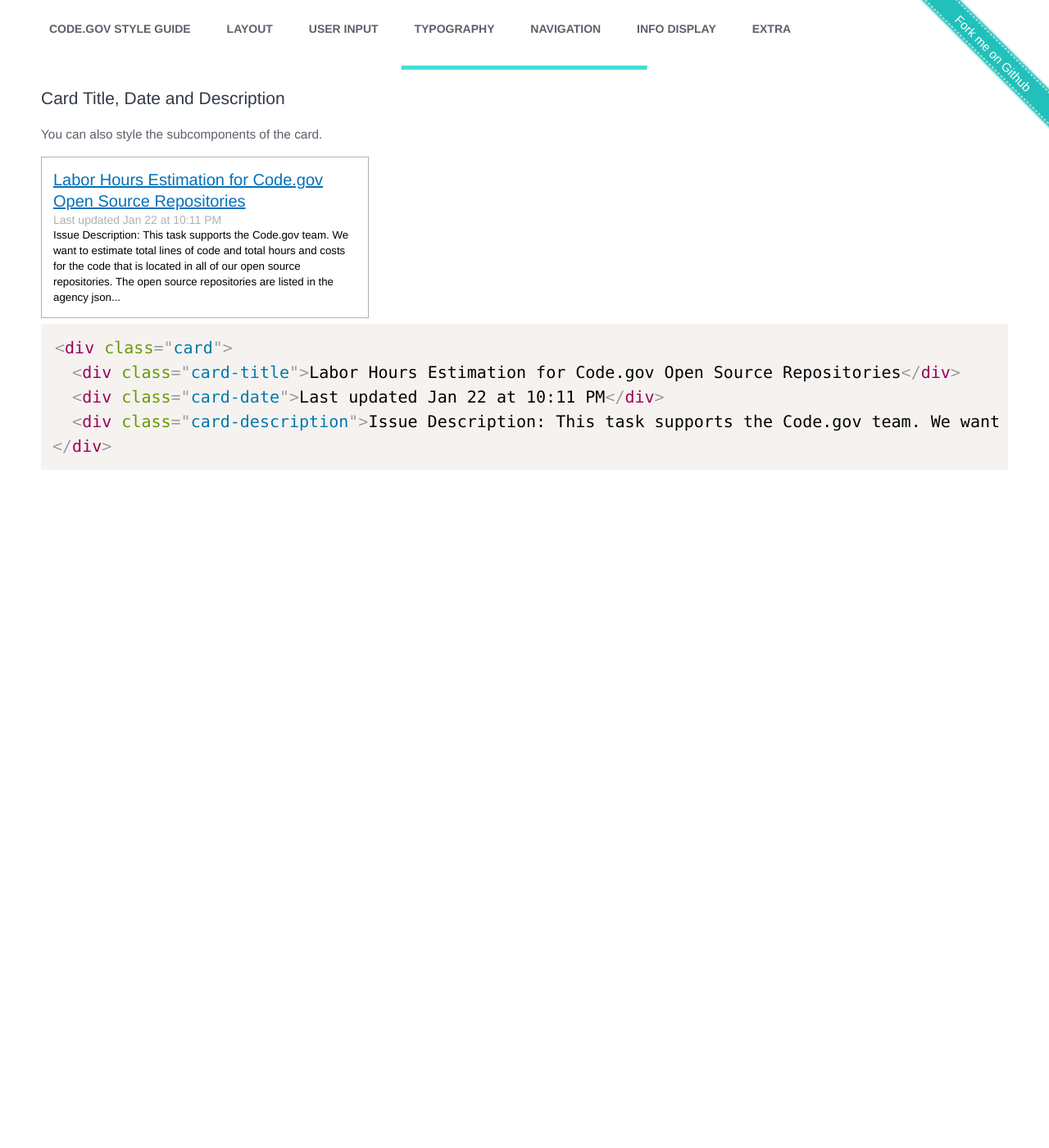
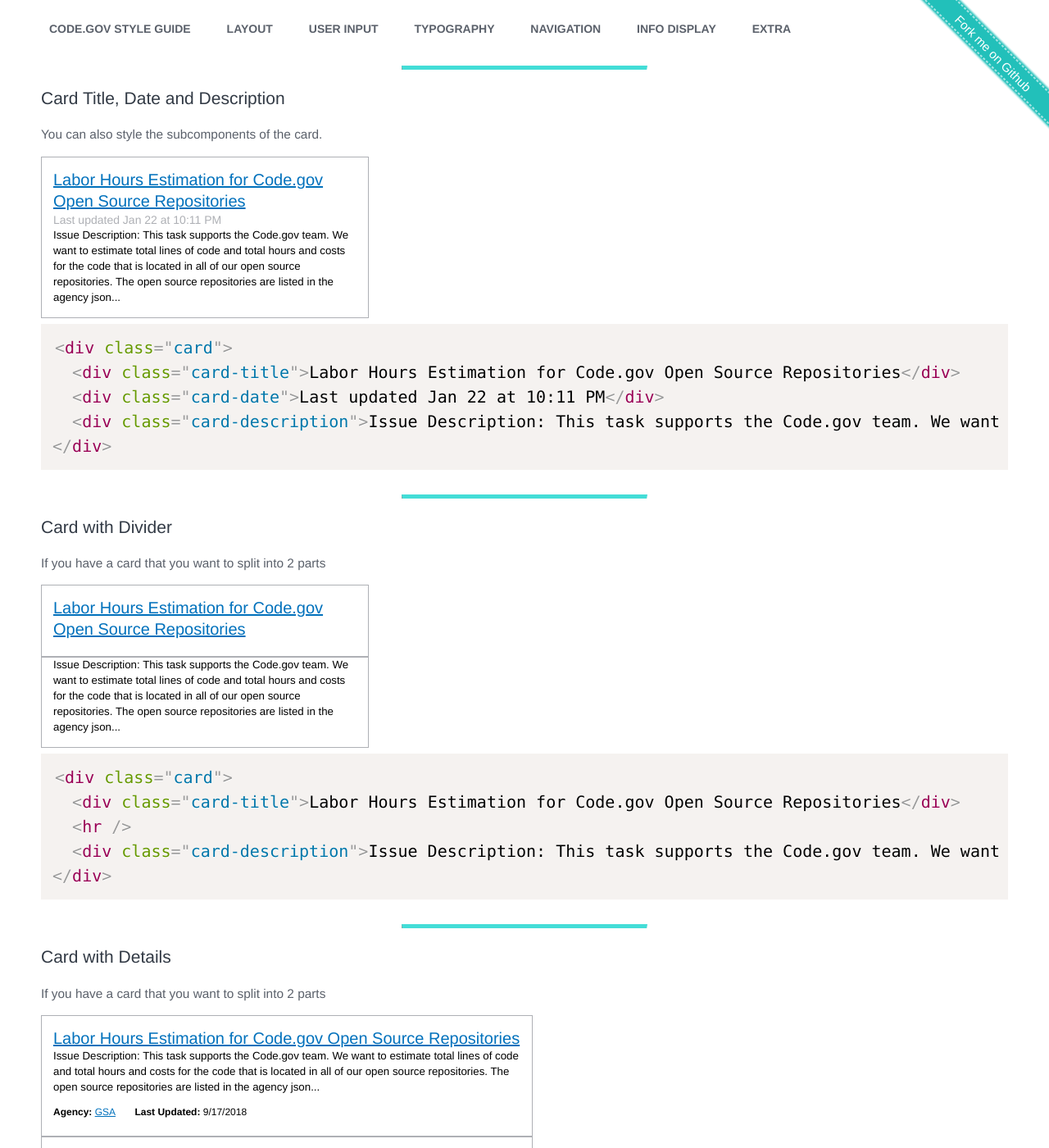
Before and after one commit to GSA/code-gov-style, a Jekyll site: the page built from components/cards.md, in a window 1280 px wide and 1400 px high, scrolled down 635 px. Shown: the whole window at 82% size. Built offline with Jekyll 4.4.1, drawn with Linux system fonts in a browser that asks for light colours; before the commit the page ends 1265 px from its top, so only the background shows below that; some of the changed text lies outside the part shown.

Commit message:
updated card styling to include card details

````diff
--- a/_sass/_cards.scss
+++ b/_sass/_cards.scss
@@ -85,4 +85,41 @@
     font-size: 0.95em;
     margin: 0;
   }
+
+  hr {
+    border-top: 2px solid $color-gray-light;
+    display: block;
+    margin-left: -1.2em;
+    margin-right: -1.25em;
+    margin-bottom: 0;
+    margin-top: 2rem;
+    max-width: none;
+    visibility: visible;
+    width: auto;
+  }
+
+  dl {
+    font-size: .85714286em;
+    dt {
+      font-weight: bold;
+      display: inline;
+      margin-left: 0px;
+    }
+    dd {
+      display: block;
+      margin-inline-start: 0px;
+      margin-left: 0;
+      margin-right: 2rem;
+      &:last-child {
+        margin-right: 0px;
+      }
+    }
+
+    &.inline {
+      dd {
+        display: inline;
+      }
+    }
+  }
+
 }
--- a/components/cards.md
+++ b/components/cards.md
@@ -46,3 +46,64 @@ You can also style the subcomponents of the card.
   <div class="card-description">Issue Description: This task supports the Code.gov team. We want to estimate total lines of code and total hours and costs for the code that is located in all of our open source repositories. The open source repositories are listed in the agency json...</div>
 </div>
 ```
+
+
+---
+
+# Card with Divider
+If you have a card that you want to split into 2 parts
+<div style="max-width: 400px">
+  <div class="card">
+    <div class="card-title">Labor Hours Estimation for Code.gov Open Source Repositories</div>
+    <hr />
+    <div class="card-description">Issue Description: This task supports the Code.gov team. We want to estimate total lines of code and total hours and costs for the code that is located in all of our open source repositories. The open source repositories are listed in the agency json...</div>
+  </div>
+</div>
+```
+<div class="card">
+  <div class="card-title">Labor Hours Estimation for Code.gov Open Source Repositories</div>
+  <hr />
+  <div class="card-description">Issue Description: This task supports the Code.gov team. We want to estimate total lines of code and total hours and costs for the code that is located in all of our open source repositories. The open source repositories are listed in the agency json...</div>
+</div>
+```
+
+---
+
+# Card with Details
+If you have a card that you want to split into 2 parts
+<div style="max-width: 600px">
+  <div class="card">
+    <div class="card-title">Labor Hours Estimation for Code.gov Open Source Repositories</div>
+    <div class="card-description">Issue Description: This task supports the Code.gov team. We want to estimate total lines of code and total hours and costs for the code that is located in all of our open source repositories. The open source repositories are listed in the agency json...</div>
+    <dl class="inline">
+      <dt>Agency:</dt>
+      <dd><a>GSA</a></dd>
+      <dt>Last Updated:</dt>
+      <dd>9/17/2018</dd>
+    </dl>
+    <hr />
+    <dl class="inline">
+      <dt>Languages:</dt>
+      <dd>CSS, HTML, JavaScript</dd>
+      <dt>Type:</dt>
+      <dd>Enhancement</dd>
+      <dt>Skill Level:</dt>
+      <dd>Intermediate</dd>
+    </dl>
+  </div>
+</div>
+```
+<div style="max-width: 400px">
+  <div class="card">
+    <div class="card-title">Labor Hours Estimation for Code.gov Open Source Repositories</div>
+    <div class="card-description">Issue Description: This task supports the Code.gov team. We want to estimate total lines of code and total hours and costs for the code that is located in all of our open source repositories. The open source repositories are listed in the agency json...</div>
+    <dl class="inline">
+      <dt>Agency:</dt>
+      <dd><a>GSA</a></dd>
+      <dt>Last Updated:</dt>
+      <dd>9/17/2018</dd>
+    </dl>
+    <hr />
+  </div>
+</div>
+```
--- a/package.json
+++ b/package.json
@@ -1,6 +1,6 @@
 {
   "name": "@code.gov/code-gov-style",
-  "version": "1.10.2",
+  "version": "1.10.3",
   "description": "Style for code.gov including buttons, banners, and cards. Inspired by and somewhat based on USWDS.",
   "main": "index.js",
   "scripts": {
````
